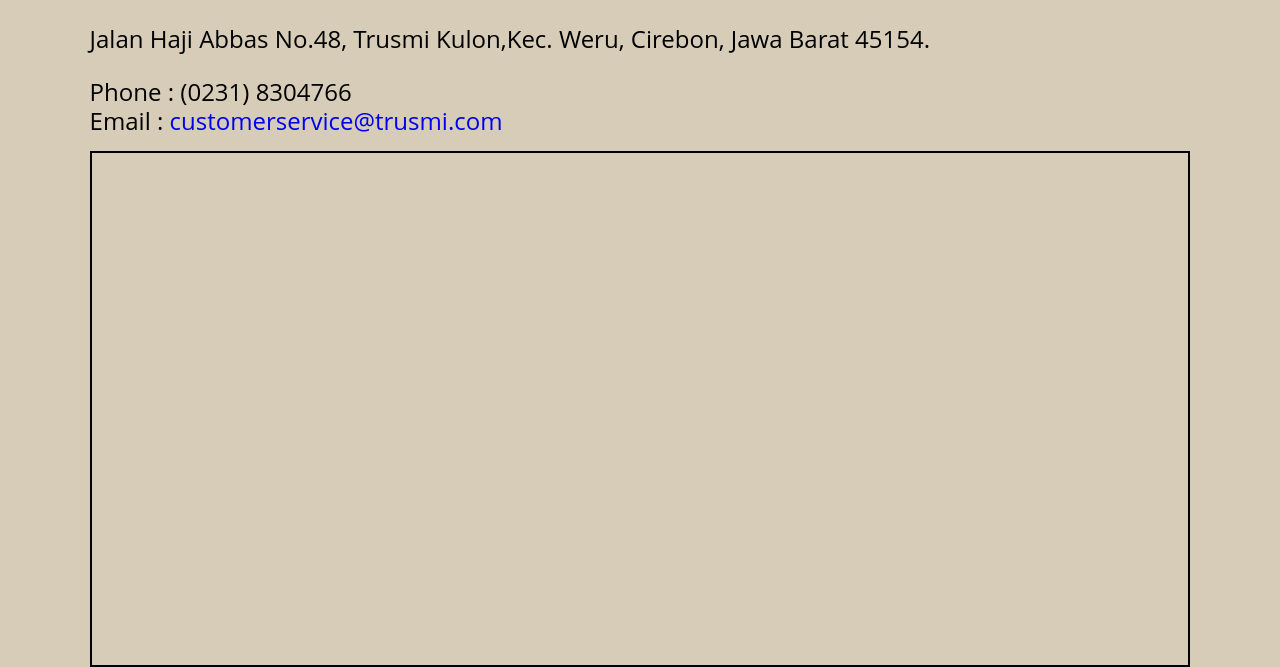
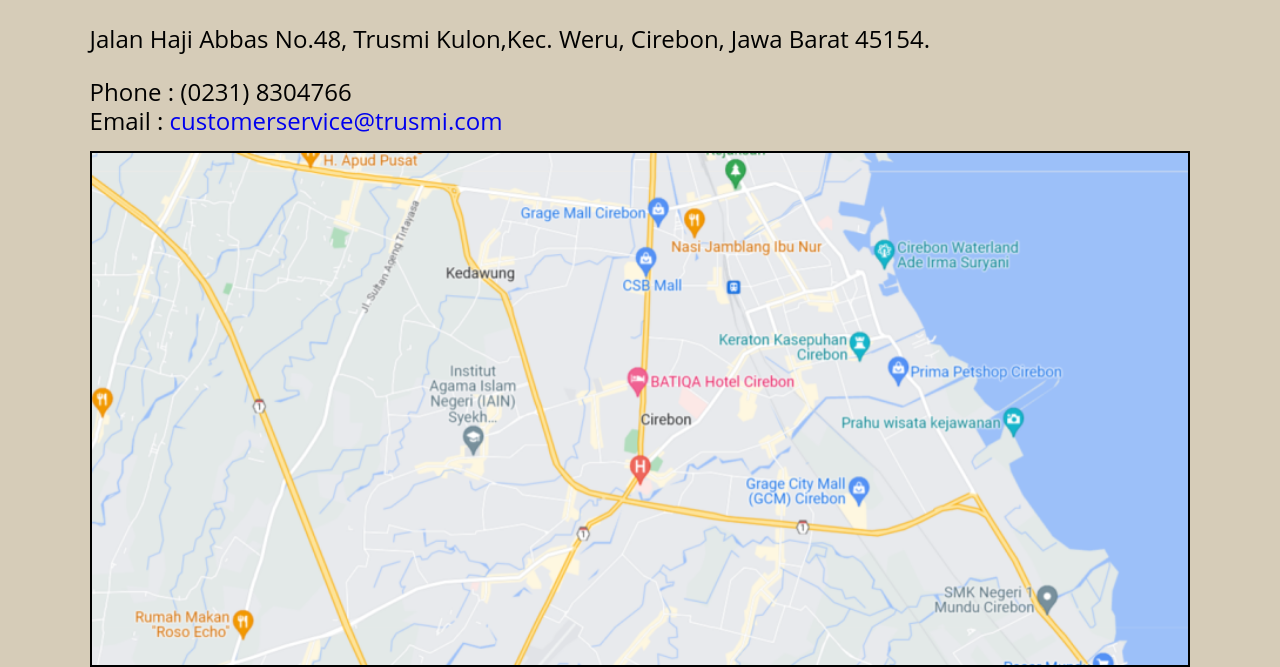
Before and after one commit to revou-fundamental-course/29-may-23-ahmad-nrohim, a website: page message-us.html in a window 1280 px wide. Shown: the part 169-836 px from the top of the page. Drawn offline with Linux system fonts and the light colour scheme.

Commit message:
feature: edit path image in index.css

```diff
--- a/css/index.css
+++ b/css/index.css
@@ -253,7 +253,7 @@ footer {
   height: 40vw;
   border: 2px solid black;
   background-size: cover;
-  background-image: url(img/maps.png);
+  background-image: url(../img/maps.png);
 }
 /* Message US  > Location */
 
```
